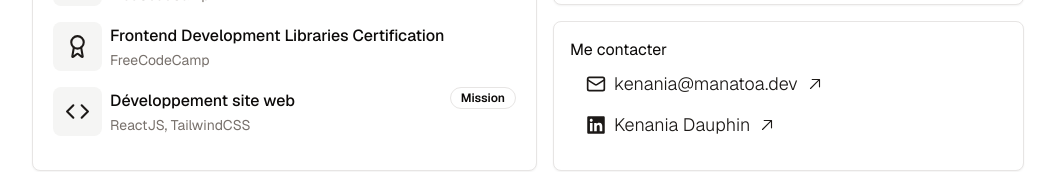
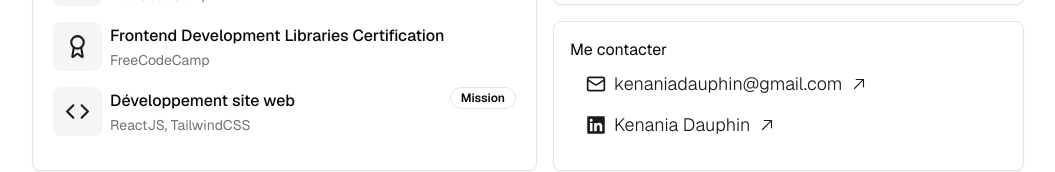
Before and after one commit to ManaToa/portfolio-nextjs, a Next.js app: page / in a window 1280 px wide. Shown: the part 1594-1766 px from the top of the page, without its empty margins (112-1167 px from the left). Built offline with nearby package versions, Linux system fonts and the light colour scheme.

Commit message:
Email update

```diff
--- a/components/Header/index.tsx
+++ b/components/Header/index.tsx
@@ -17,7 +17,7 @@ export const Header = (): JSX.Element => {
         <div className='flex-1' />
         <ul className='flex items-center gap-2 max-sm:flex-col max-sm:items-end'>
           <Link
-            href='mailto:kenania@manatoa.dev'
+            href='mailto:kenaniadauphin@gmail.com'
             className={cn(buttonVariants({ variant: 'link' }), 'h-6 w-auto px-2')}
           >
             Me contacter
--- a/components/Resume/data/contacts.ts
+++ b/components/Resume/data/contacts.ts
@@ -12,8 +12,8 @@ export type ContactLinkType = {
 export const CONTACT_DATA: ContactLinkType[] = [
   {
     Icon: Mail,
-    link: 'mailto:kenania@manatoa.dev',
-    text: 'kenania@manatoa.dev',
+    link: 'mailto:kenaniadauphin@gmail.com',
+    text: 'kenaniadauphin@gmail.com',
     title: 'Envoyer un email à Kenania Dauphin',
   },
   {
```
